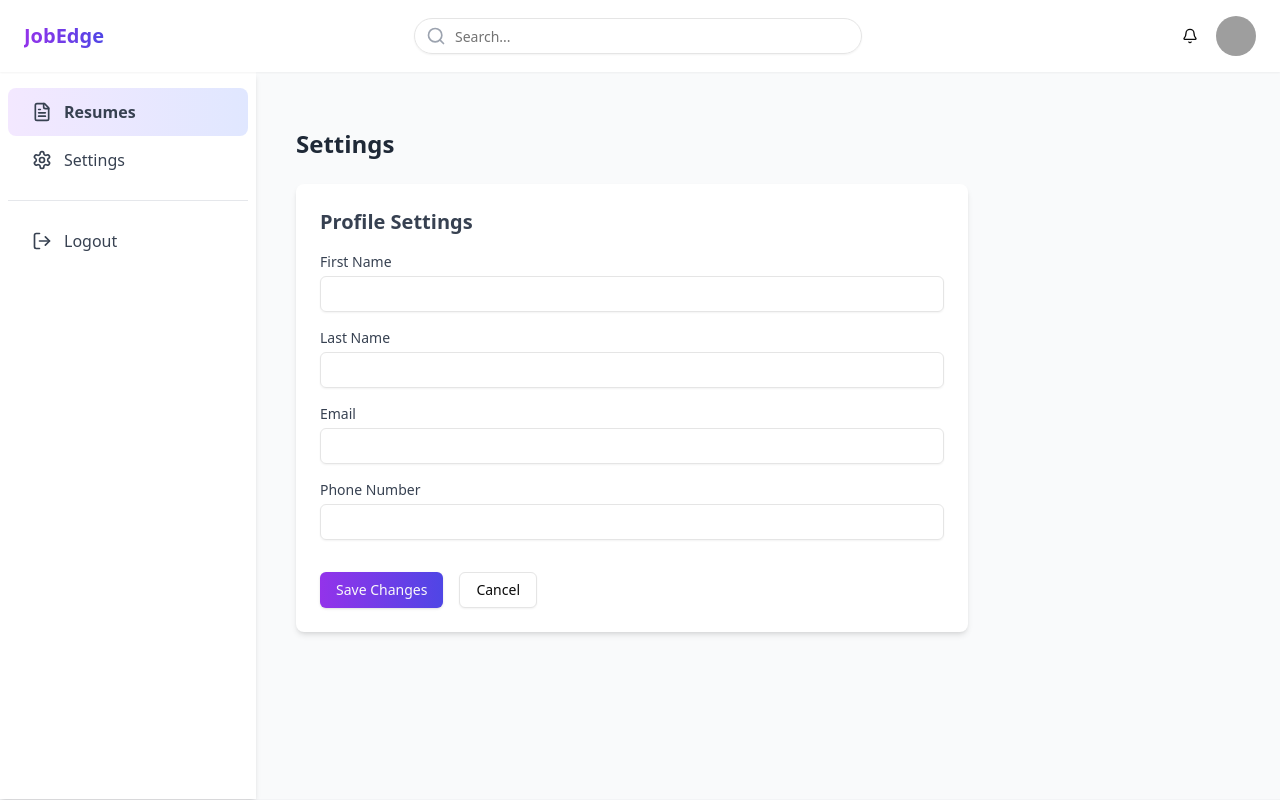
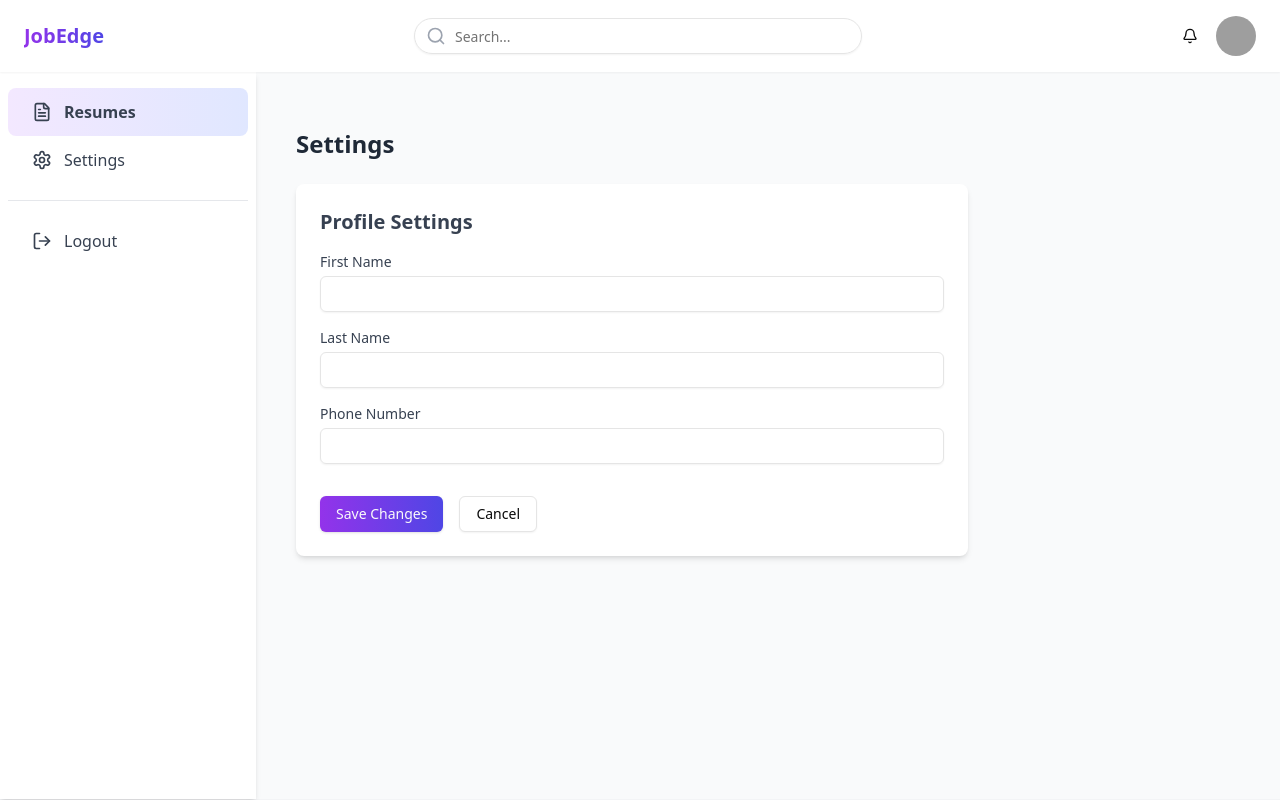
Before and after one commit to Inialpha/JobEdge, a React (Vite) app in the folder frontend/: page /dashboard/settings in a window 1280 px wide. Built offline with nearby package versions, Linux system fonts and the light colour scheme; grey boxes are pictures that could not be loaded.

Commit message:
Remove email field from Settings component (not in UserState)
Co-authored-by: Inialpha <122812620+Inialpha@users.noreply.github.com>

```diff
--- a/frontend/src/components/dashboard/user/Settings.tsx
+++ b/frontend/src/components/dashboard/user/Settings.tsx
@@ -9,7 +9,6 @@ export default function SettingsComponent() {
   const [formData, setFormData] = useState({
     firstName: user?.firstName || "",
     lastName: user?.lastName || "",
-    email: "",
     phone: "",
   });
 
@@ -63,20 +62,6 @@ export default function SettingsComponent() {
           </div>
 
           <div>
-            <label htmlFor="email" className="block text-sm font-medium text-gray-700 mb-1">
-              Email
-            </label>
-            <Input
-              type="email"
-              id="email"
-              name="email"
-              value={formData.email}
-              onChange={handleChange}
-              className="w-full"
-            />
-          </div>
-
-          <div>
             <label htmlFor="phone" className="block text-sm font-medium text-gray-700 mb-1">
               Phone Number
             </label>
@@ -103,7 +88,6 @@ export default function SettingsComponent() {
               onClick={() => setFormData({
                 firstName: user?.firstName || "",
                 lastName: user?.lastName || "",
-                email: "",
                 phone: "",
               })}
             >
```
